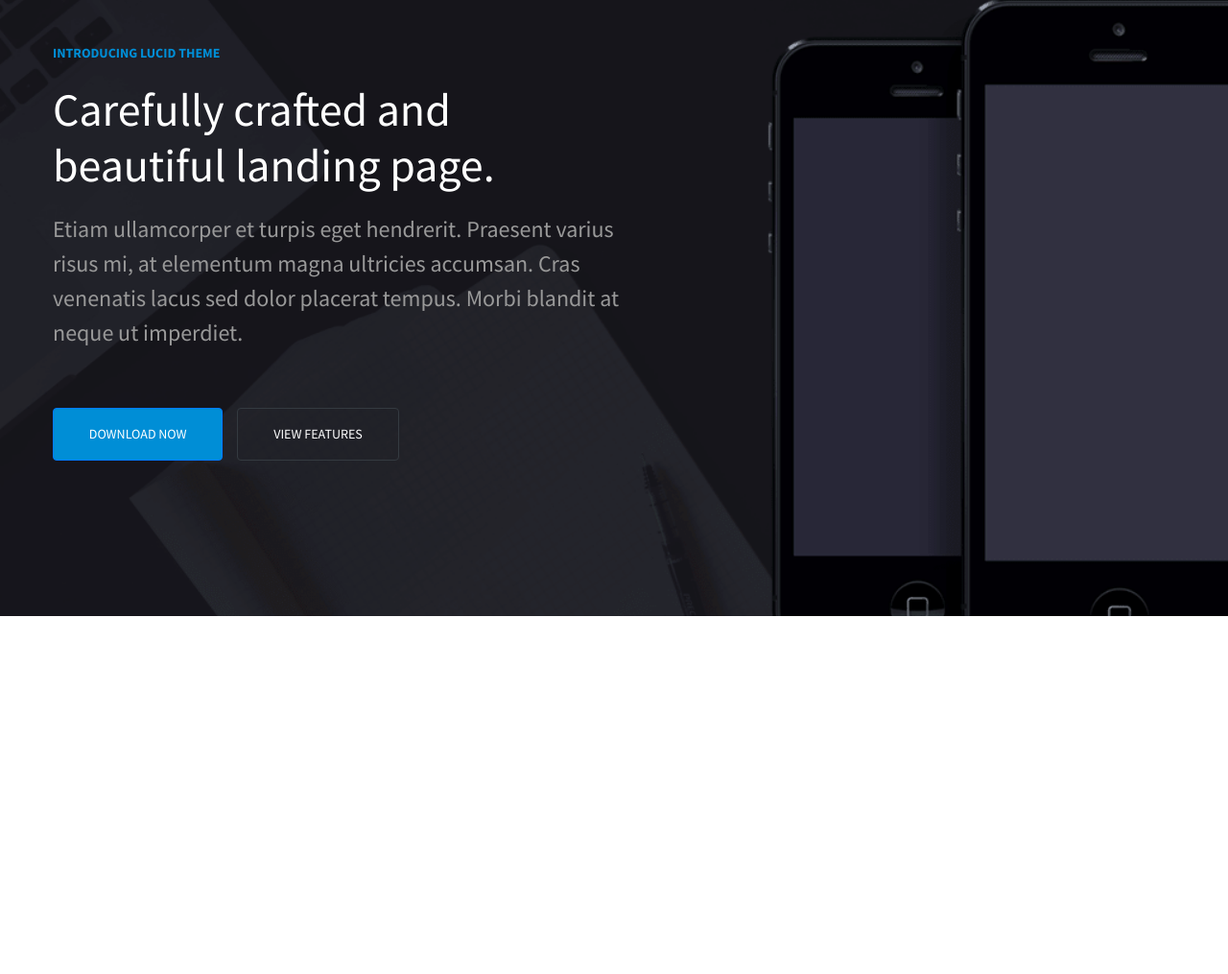
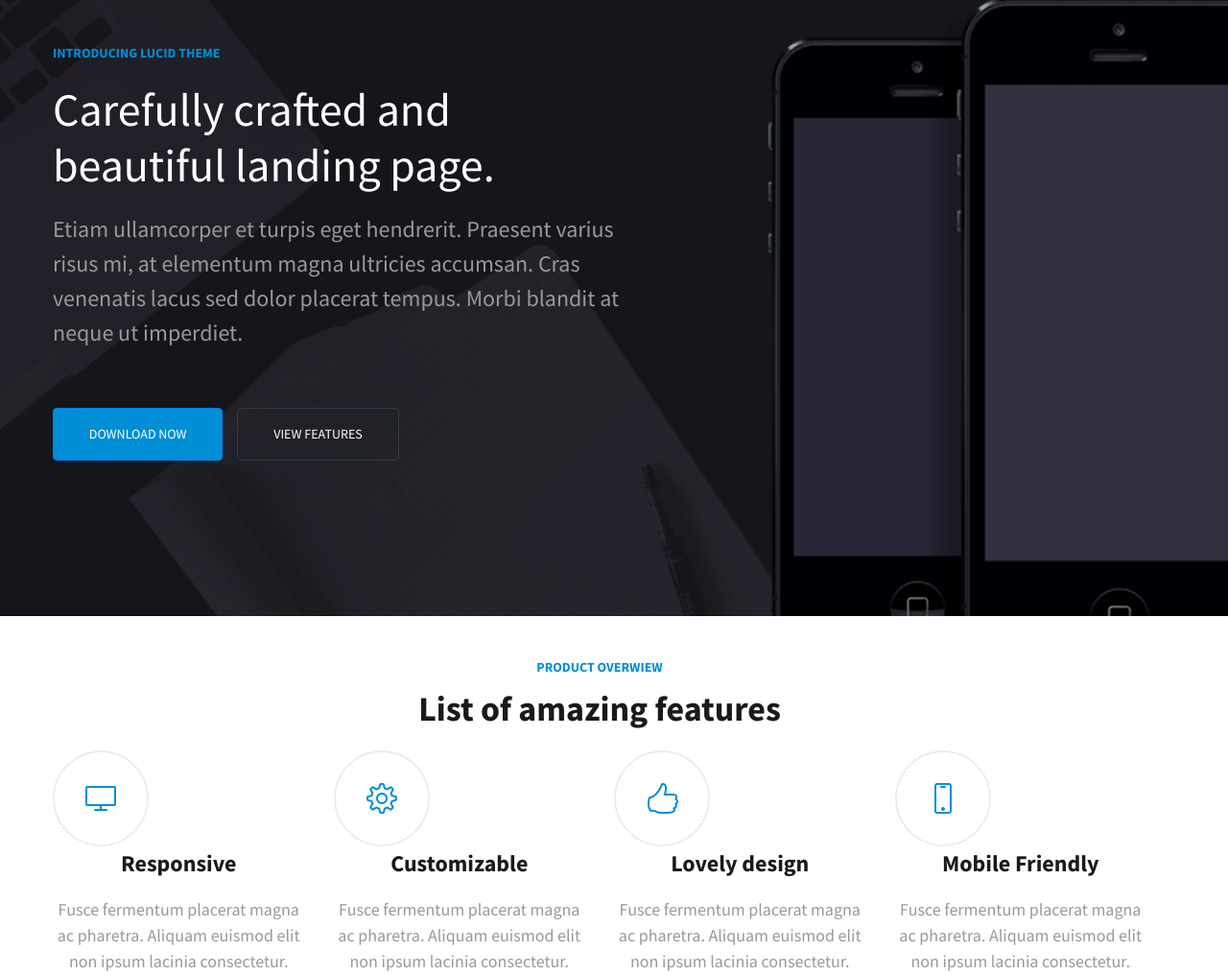
Before and after one commit to ImmortalAmxx/Fifth-layout, a website: page index.html in a window 1280 px wide. Shown: the part 158-1173 px from the top of the page at 96% size. Before the commit the page ends 800 px from the top, so only its background shows below. Drawn offline with nearby package versions, Linux system fonts and the light colour scheme.

Commit message:
Addede products block.

```diff
--- a/index.html
+++ b/index.html
@@ -72,7 +72,50 @@
       </div>
     </div>
 
-    <main></main>
+    <main>
+      <div class="products">
+        <div class="wrapper">
+          <div class="container">
+            <div class="row">
+              <div class="col-12">
+                <h2>product overwiew</h2>
+                <p>List of amazing features</p>
+              </div>
+            </div>
+            <div class="row items">
+              <div class="col-3">
+                <div class="circle">
+                  <img src="./img/icons/monitor.png" alt="Monitor">
+                </div>
+                <p>Responsive</p>
+                <small>Fusce fermentum placerat magna ac pharetra. Aliquam euismod elit non ipsum lacinia consectetur.</small>
+              </div>
+              <div class="col-3">
+                <div class="circle">
+                  <img src="./img/icons/settings.png" alt="Settings">
+                </div>
+                <p>Customizable</p>
+                <small>Fusce fermentum placerat magna ac pharetra. Aliquam euismod elit non ipsum lacinia consectetur.</small>
+              </div>
+              <div class="col-3">
+                <div class="circle">
+                  <img src="./img/icons/like.png" alt="Like">
+                </div>
+                <p>Lovely design</p>
+                <small>Fusce fermentum placerat magna ac pharetra. Aliquam euismod elit non ipsum lacinia consectetur.</small>
+              </div>
+              <div class="col-3">
+                <div class="circle">
+                  <img src="./img/icons/phone.png" alt="Mobile">
+                </div>
+                <p>Mobile Friendly</p>
+                <small>Fusce fermentum placerat magna ac pharetra. Aliquam euismod elit non ipsum lacinia consectetur.</small>
+              </div>
+            </div>
+          </div>
+        </div>
+      </div>
+    </main>
 
     <script
       src="https://cdn.jsdelivr.net/npm/jquery@3.5.1/dist/jquery.slim.min.js"
--- a/scss/layouts/_index.scss
+++ b/scss/layouts/_index.scss
@@ -1,3 +1,4 @@
 @import '_mainpage';
 @import 'header/_header';
 @import 'banner/_banner';
+@import 'products/_products';
--- /dev/null
+++ b/scss/layouts/products/_products.scss
@@ -0,0 +1,57 @@
+main .products {
+  padding-top: 45px;
+}
+
+main .products .wrapper .container .row {
+  text-align: center;
+  width: 100%;
+}
+
+main .products .wrapper .container .row h2 {
+  @include text-style(14px, bold, uppercase, $light-blue-color);
+}
+
+main .products .wrapper .container .row p {
+  @include text-style(36px, 600, $color: $black-color);
+}
+
+// main .products .wrapper .container .row p::before,
+// main .products .wrapper .container .row p::after {
+//   content: "";
+//   position: absolute;
+//   bottom: -5px;
+//   height: 2px;
+//   width: 0;
+//   background-color: #00BFFF;
+//   transition: width 0.3s ease;
+// }
+
+// main .products .wrapper .container .row p::before {
+//   left: 10px;
+// }
+
+// main .products .wrapper .container .row p::after {
+//   right: 10px;
+// }
+
+// main .products .wrapper .container .row p:hover::before,
+// main .products .wrapper .container .row p:hover::after {
+//   width: calc(50% - 12px);
+// }
+
+main .products .wrapper .container .row.items .col-3 .circle {
+  @include flex($align-items: center, $justify-content: center);
+  width: 100px;
+  height: 100px;
+  border: 2px solid #ededed;
+  border-radius: 50%;
+  background-color: $white-color;
+}
+
+main .products .wrapper .container .row.items .col-3 p {
+  @include text-style(24px, $color: $black-color);
+}
+
+main .products .wrapper .container .row.items .col-3 small {
+  @include text-style(18px, $color: $light-gray-color);
+}
--- a/scss/variables/_index.scss
+++ b/scss/variables/_index.scss
@@ -3,6 +3,7 @@ $white-color: #ffffff;
 $charcoal-gray-color: #525255;
 $light-gray-color: #999999;
 $light-blue-color: #008ed6;
+$black-color: #1a1a1a;
 
 // Fonts
 $font-size-medium: 14px;
```
Also changed, not shown: css/styles.css.
